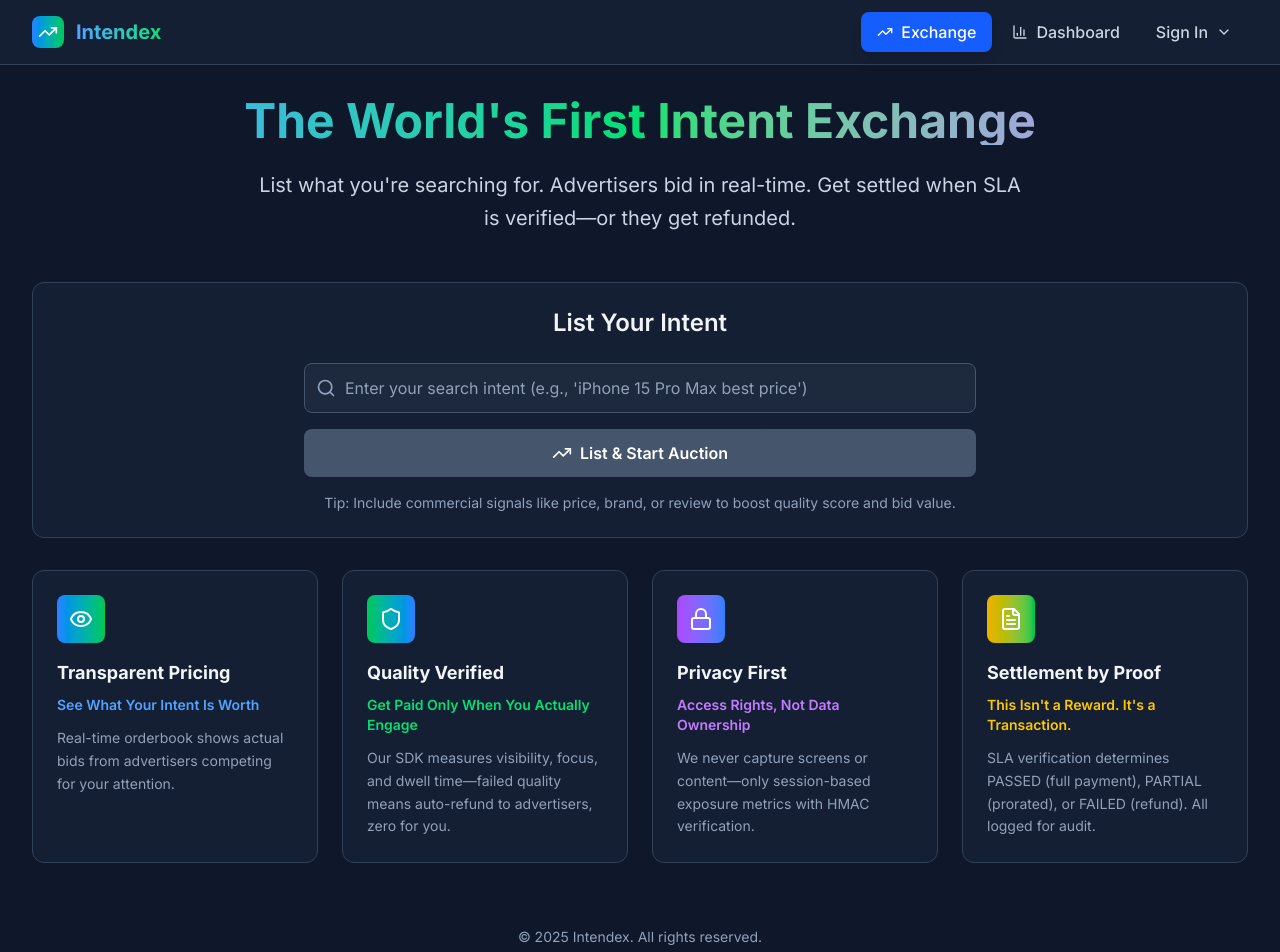
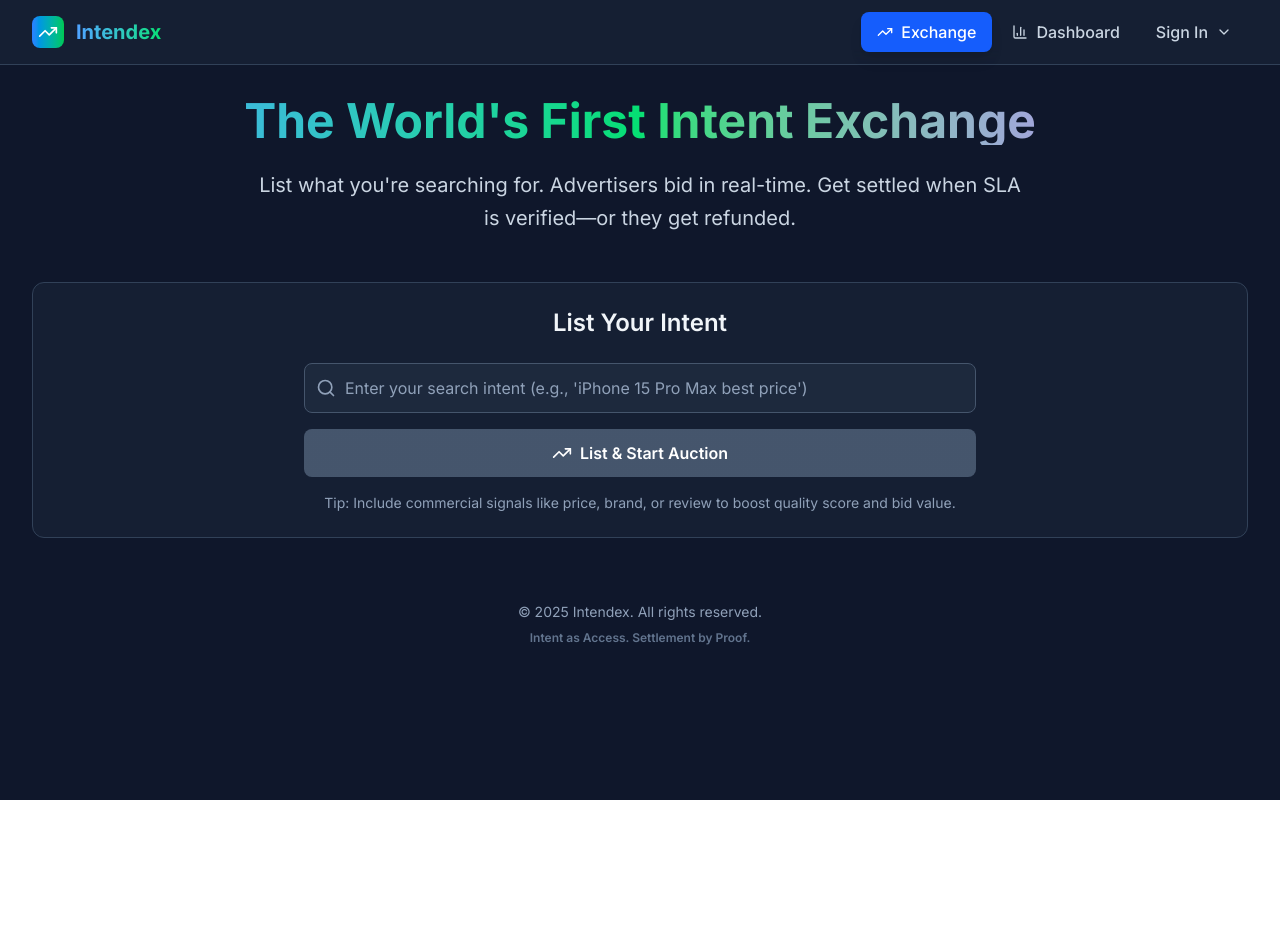
Before and after one commit to action5861/gatekeeper, a Next.js app: page / in a window 1280 px wide. Shown: the top 952 px of the page. After the commit the page ends 800 px from the top, so only its background shows below. Built offline with nearby package versions, Linux system fonts and the light colour scheme.

Commit message:
refactor: remove feature cards section to simplify UI

```diff
--- a/app/page.tsx
+++ b/app/page.tsx
@@ -9,7 +9,6 @@ import SearchInput from '@/components/main/SearchInput'
 import { authenticatedFetch, handleTokenExpiry } from '@/lib/auth'
 import { useDebounce } from '@/lib/hooks/useDebounce'
 import { Auction, QualityReport } from '@/lib/types'
-import { Eye, FileText, Lock, Shield } from 'lucide-react'
 import { useCallback, useEffect, useRef, useState } from 'react'
 
 export default function Home() {
@@ -245,75 +244,6 @@ export default function Home() {
             />
           </section>
 
-          {/* Feature Cards Section */}
-          <section className="animate-fadeInUp">
-            <div className="grid grid-cols-1 md:grid-cols-2 lg:grid-cols-4 gap-6">
-              {/* Card 1: Transparent Pricing */}
-              <div className="bg-slate-800/50 rounded-xl p-6 border border-slate-700 hover:border-blue-500/50 transition-all duration-300 hover:transform hover:scale-105">
-                <div className="w-12 h-12 bg-gradient-to-r from-blue-500 to-green-500 rounded-lg flex items-center justify-center mb-4">
-                  <Eye className="w-6 h-6 text-white" />
-                </div>
-                <h3 className="text-lg font-bold text-slate-100 mb-2">
-                  Transparent Pricing
-                </h3>
-                <p className="text-sm font-semibold text-blue-400 mb-3">
-                  See What Your Intent Is Worth
-                </p>
-                <p className="text-sm text-slate-400 leading-relaxed">
-                  Real-time orderbook shows actual bids from advertisers competing for your attention.
-                </p>
-              </div>
-
-              {/* Card 2: Quality Verified */}
-              <div className="bg-slate-800/50 rounded-xl p-6 border border-slate-700 hover:border-green-500/50 transition-all duration-300 hover:transform hover:scale-105">
-                <div className="w-12 h-12 bg-gradient-to-r from-green-500 to-blue-500 rounded-lg flex items-center justify-center mb-4">
-                  <Shield className="w-6 h-6 text-white" />
-                </div>
-                <h3 className="text-lg font-bold text-slate-100 mb-2">
-                  Quality Verified
-                </h3>
-                <p className="text-sm font-semibold text-green-400 mb-3">
-                  Get Paid Only When You Actually Engage
-                </p>
-                <p className="text-sm text-slate-400 leading-relaxed">
-                  Our SDK measures visibility, focus, and dwell time—failed quality means auto-refund to advertisers, zero for you.
-                </p>
-              </div>
-
-              {/* Card 3: Privacy First */}
-              <div className="bg-slate-800/50 rounded-xl p-6 border border-slate-700 hover:border-purple-500/50 transition-all duration-300 hover:transform hover:scale-105">
-                <div className="w-12 h-12 bg-gradient-to-r from-purple-500 to-blue-500 rounded-lg flex items-center justify-center mb-4">
-                  <Lock className="w-6 h-6 text-white" />
-                </div>
-                <h3 className="text-lg font-bold text-slate-100 mb-2">
-                  Privacy First
-                </h3>
-                <p className="text-sm font-semibold text-purple-400 mb-3">
-                  Access Rights, Not Data Ownership
-                </p>
-                <p className="text-sm text-slate-400 leading-relaxed">
-                  We never capture screens or content—only session-based exposure metrics with HMAC verification.
-                </p>
-              </div>
-
-              {/* Card 4: Settlement by Proof */}
-              <div className="bg-slate-800/50 rounded-xl p-6 border border-slate-700 hover:border-yellow-500/50 transition-all duration-300 hover:transform hover:scale-105">
-                <div className="w-12 h-12 bg-gradient-to-r from-yellow-500 to-green-500 rounded-lg flex items-center justify-center mb-4">
-                  <FileText className="w-6 h-6 text-white" />
-                </div>
-                <h3 className="text-lg font-bold text-slate-100 mb-2">
-                  Settlement by Proof
-                </h3>
-                <p className="text-sm font-semibold text-yellow-400 mb-3">
-                  This Isn&apos;t a Reward. It&apos;s a Transaction.
-                </p>
-                <p className="text-sm text-slate-400 leading-relaxed">
-                  SLA verification determines PASSED (full payment), PARTIAL (prorated), or FAILED (refund). All logged for audit.
-                </p>
-              </div>
-            </div>
-          </section>
-
           {/* Quality Advisor Component - 검색어 입력 시 표시 */}
           {(query.trim() || qualityReport) && (
             <section className="bg-slate-800/50 rounded-xl p-6 border border-slate-700 animate-fadeInUp">
```
